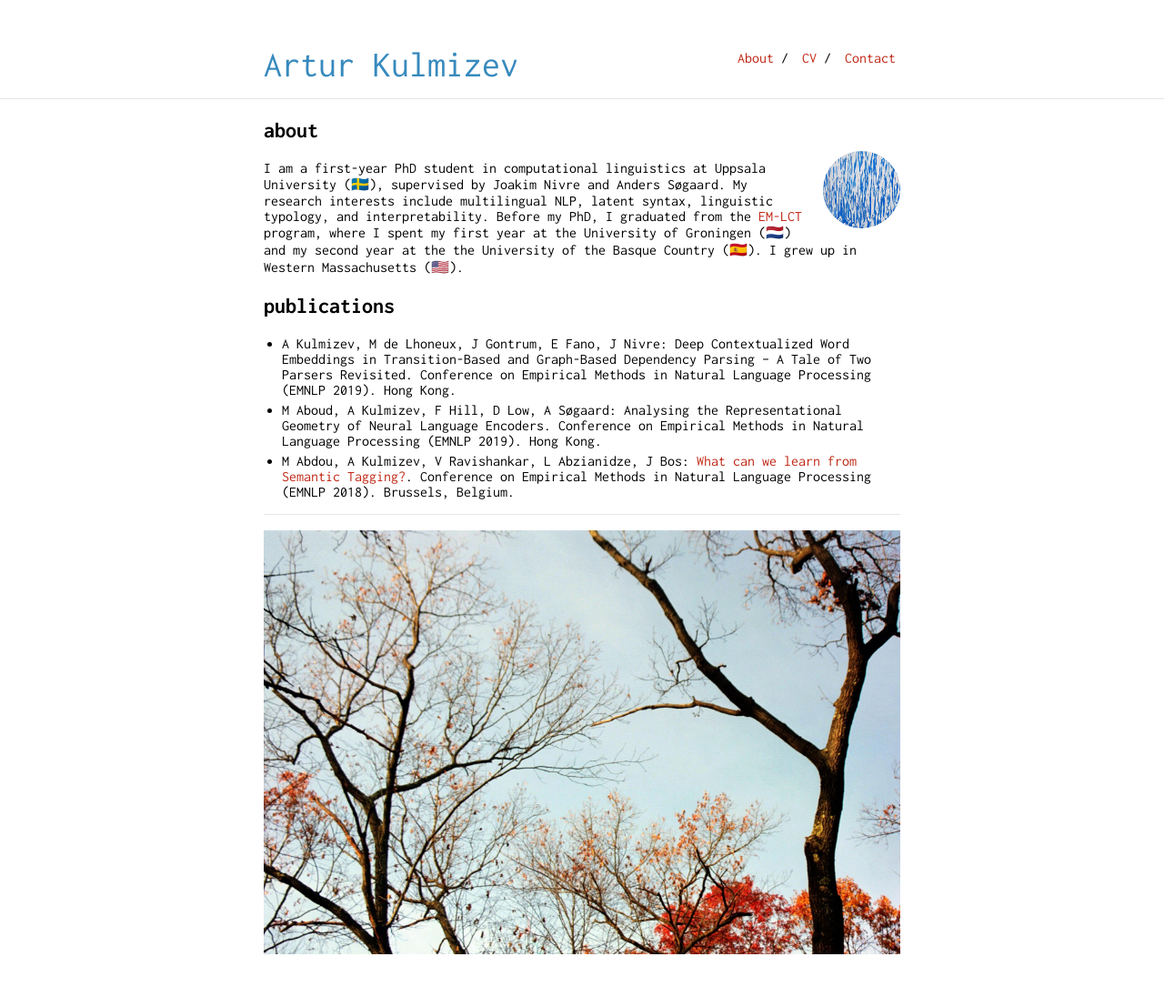
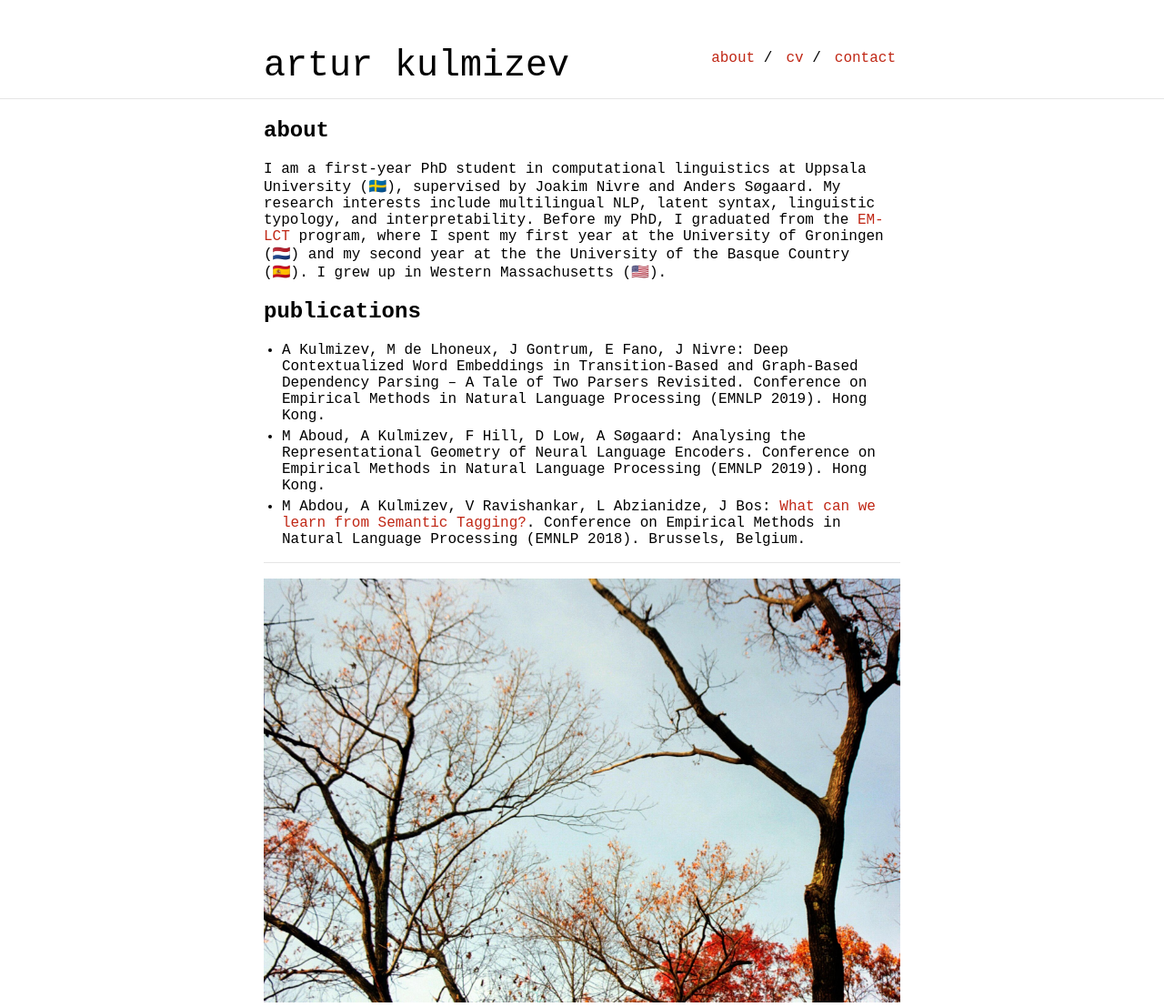
Before and after one commit to rutrastone/rutrastone.github.io, a Jekyll site: the page built from index.md, in a window 1280 px wide. Shown: the whole page at 91% size. Built offline with Jekyll 4.4.1, drawn with Linux system fonts in a browser that asks for light colours; our own code applies the rules of GitHub Pages for plain Markdown files; before the commit the page ends 1052 px from its top, so only the background shows below that.

Commit message:
some changes

```diff
--- a/_config.yml
+++ b/_config.yml
@@ -1,4 +1,4 @@
-title: Artur Kulmizev
+title: artur kulmizev
 baseurl: "/"
 url: "http://rutrastone.github.io"
 
@@ -15,9 +15,9 @@ sass:
     sass_dir: _sass
 
 nav:
- - name: "About"
+ - name: "about"
    link: "index"
- - name: "CV"
+ - name: "cv"
    link: "ak_cv.pdf"
- - name: "Contact"
+ - name: "contact"
    link: "contact"
--- a/_sass/_style.scss
+++ b/_sass/_style.scss
@@ -11,7 +11,7 @@ html {
 }
 body {
     margin: 0;
-    font-family: "Inconsolata";
+    font-family: "Courier New";
     height: 100%;
 }
 a {
@@ -34,7 +34,7 @@ hr {
 
 #author-name {
     font-size: 40px;
-    color: #378ABE;
+    color: #000000;
     display: inline-block;
 }
 .navbar {
--- a/index.md
+++ b/index.md
@@ -4,7 +4,7 @@ layout: default
 
 ## about
 
-<img class="profile-picture" src="eastside.jpg">
+<!-- <img class="profile-picture" src="eastside.jpg"> -->
 
 I am a first-year PhD student in computational linguistics at Uppsala University (🇸🇪), supervised by Joakim Nivre and Anders Søgaard. My research interests include multilingual NLP, latent syntax, linguistic typology, and interpretability. Before my PhD, I graduated from the [EM-LCT](https://lct-master.org/) program, where I spent my first year at the University of Groningen (🇳🇱) and my second year at the the University of the Basque Country (🇪🇸). I grew up in Western Massachusetts (🇺🇸).
 
```
Also changed, not shown: 3 other files.
